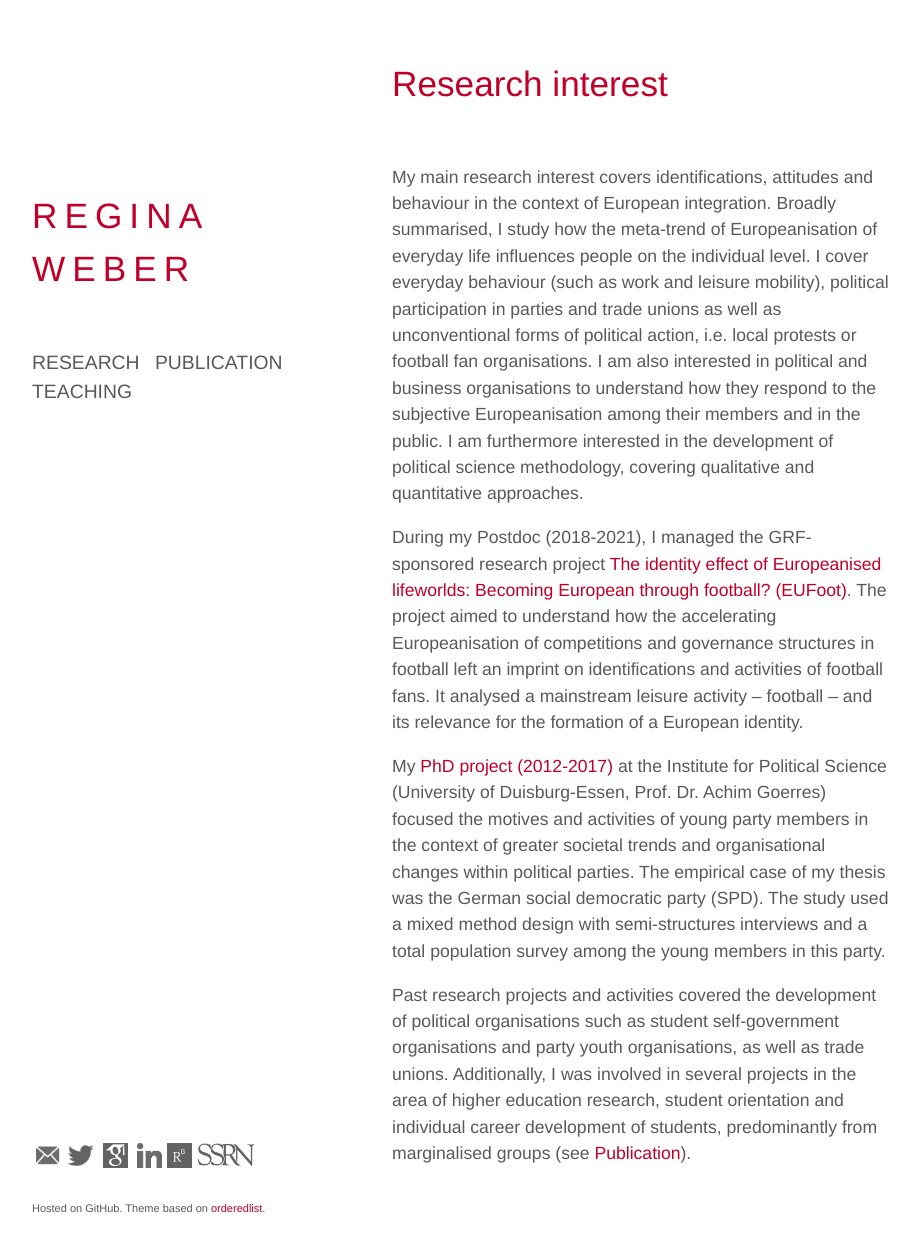
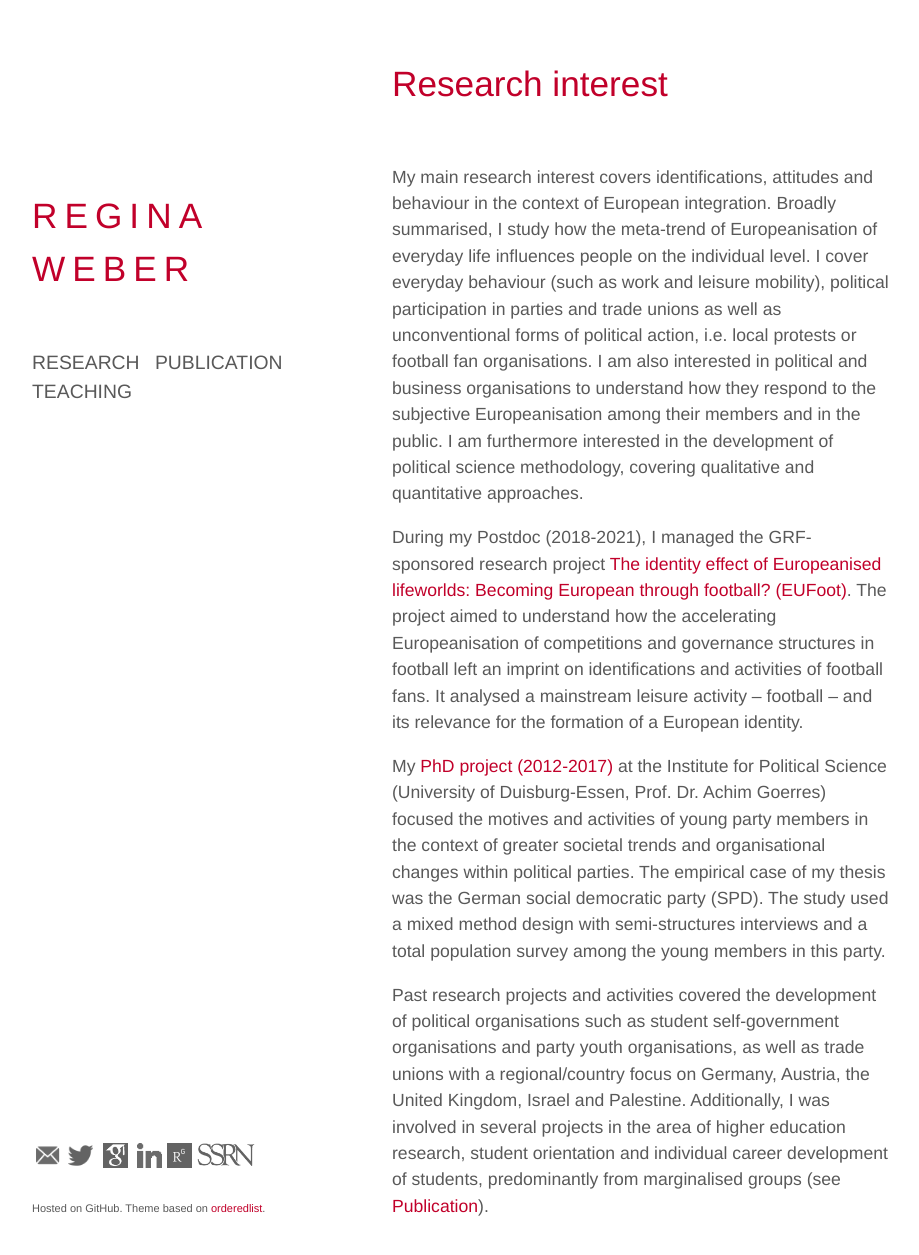
Before and after one commit to robertocabreratapia/robertocabreratapia.github.io, a Jekyll site: the page built from research.html, in a window 1280 px wide and 1287 px high. Shown: the top 1255 px of the window, without its empty margins (178-1097 px from the left). Built offline with Jekyll 4.4.1, drawn with Linux system fonts in a browser that asks for light colours.

Commit message:
Update research.html

```diff
--- a/research.html
+++ b/research.html
@@ -9,4 +9,4 @@ layout: default
 
 <p>My <a href="http://duepublico.uni-duisburg-essen.de/servlets/DerivateServlet/Derivate-43836/WeberRegina_Diss.pdf">PhD project (2012-2017)</a> at the Institute for Political Science (University of Duisburg-Essen, Prof. Dr. Achim Goerres) focused the motives and activities of young party members in the context of greater societal trends and organisational changes within political parties. The empirical case of my thesis was the German social democratic party (SPD). The study used a mixed method design with semi-structures interviews and a total population survey among the young members in this party.</p>
 
-<p>Past research projects and activities covered the development of political organisations such as student self-government organisations and party youth organisations, as well as trade unions. Additionally, I was involved in several projects in the area of higher education research, student orientation and individual career development of students, predominantly from marginalised groups (see <a href="https://reginaweber.github.io/publication.html">Publication</a>).</p>
+<p>Past research projects and activities covered the development of political organisations such as student self-government organisations and party youth organisations, as well as trade unions with a regional/country focus on Germany, Austria, the United Kingdom, Israel and Palestine. Additionally, I was involved in several projects in the area of higher education research, student orientation and individual career development of students, predominantly from marginalised groups (see <a href="https://reginaweber.github.io/publication.html">Publication</a>).</p>
```
